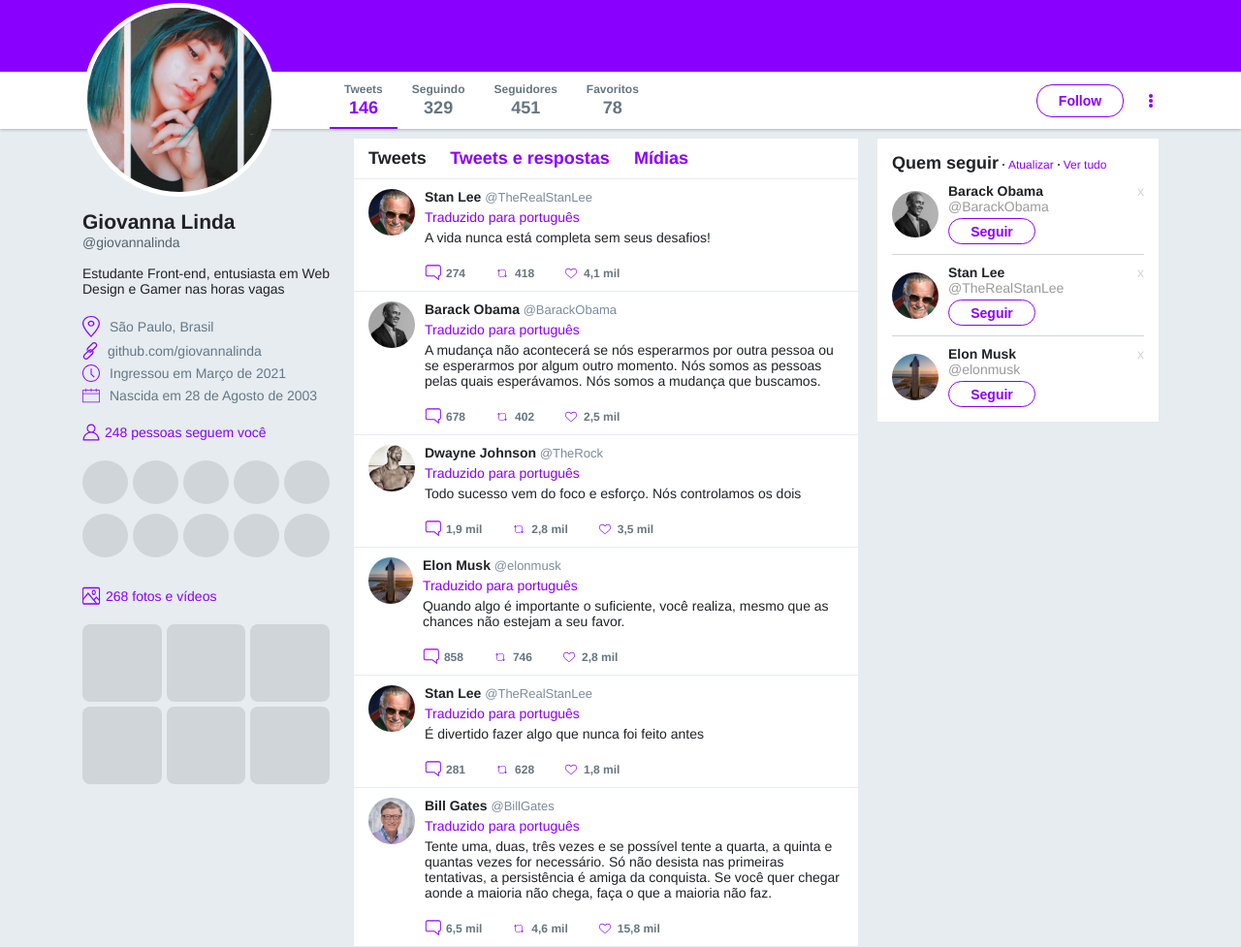
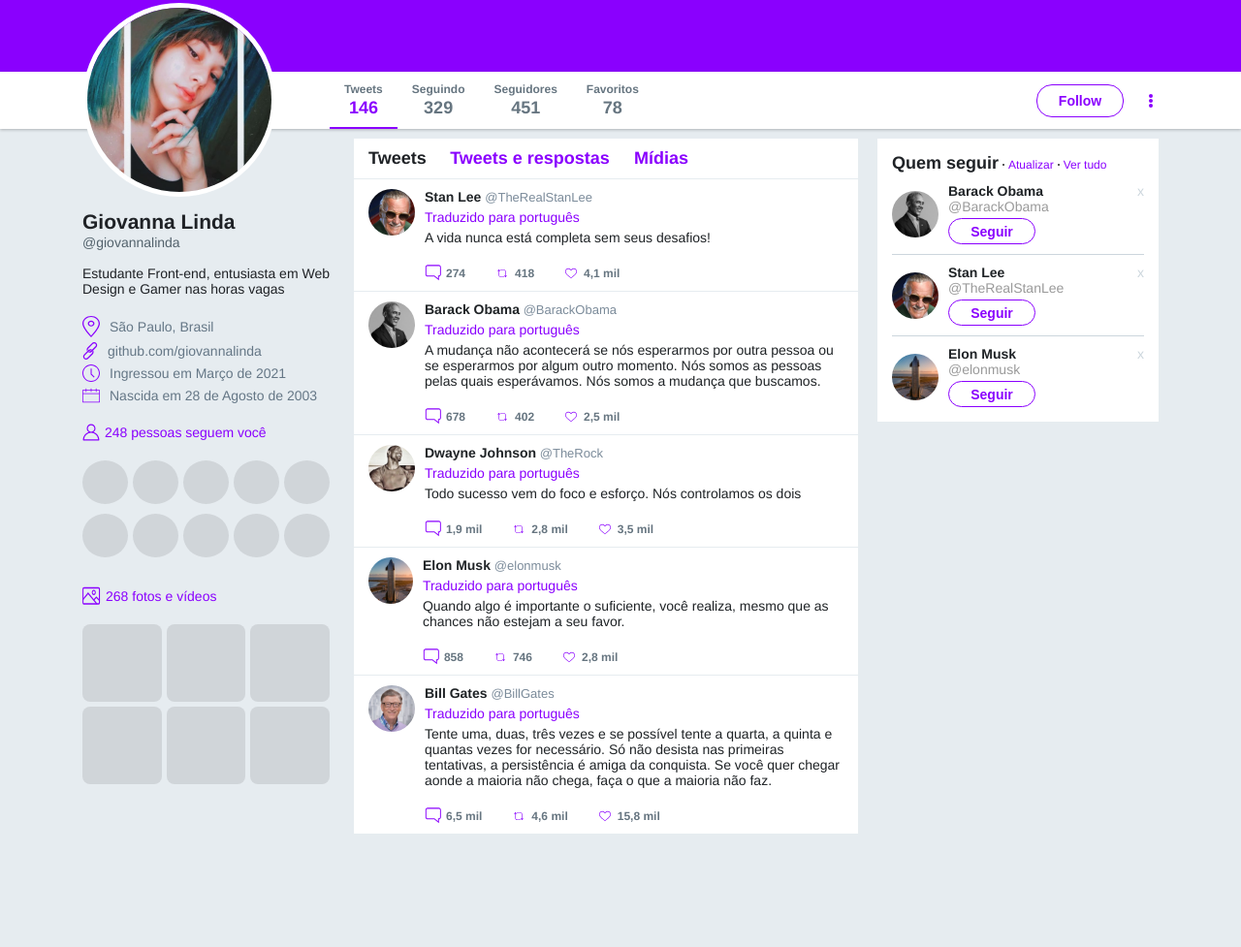
Before and after one commit to giovannalinda/clone-twitter, a plain HTML site: page index.html in a window 1280 px wide. Shown: the part 172-1149 px from the top of the page at 97% size. After the commit the page ends 1033 px from the top, so only its background shows below. Drawn offline with Linux system fonts and the light colour scheme.

Commit message:
finalized

```diff
--- a/index.html
+++ b/index.html
@@ -170,21 +170,6 @@
           </li>
 
           <li>
-            <img src="./images/stanlee.png" alt="Stan Lee">
-            <div class="info">
-              <strong>Stan Lee <span>@TheRealStanLee</span></strong>
-
-              <p class="Translation">Traduzido para português</p>
-              <p>É divertido fazer algo que nunca foi feito antes</p>
-              <div class="actions">
-                <a href=""><img src="./images/coments.svg" alt="Comments">281</a>
-                <a href=""><img src="./images/retweet.svg" alt="Retweet">628</a>
-                <a href=""><img src="./images/like.svg" alt="Like">1,8 mil</a>
-              </div>
-            </div>
-          </li>
-
-          <li>
             <img src="./images/billgates.png" alt="Bill Gates">
             <div class="info">
               <strong>Bill Gates <span>@BillGates</span></strong>
```
